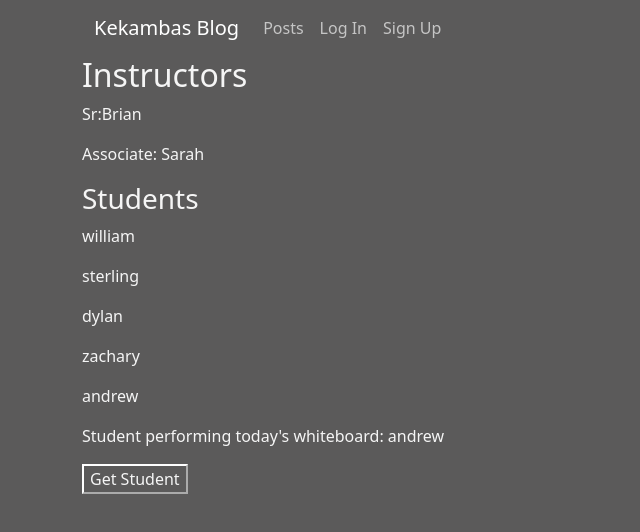
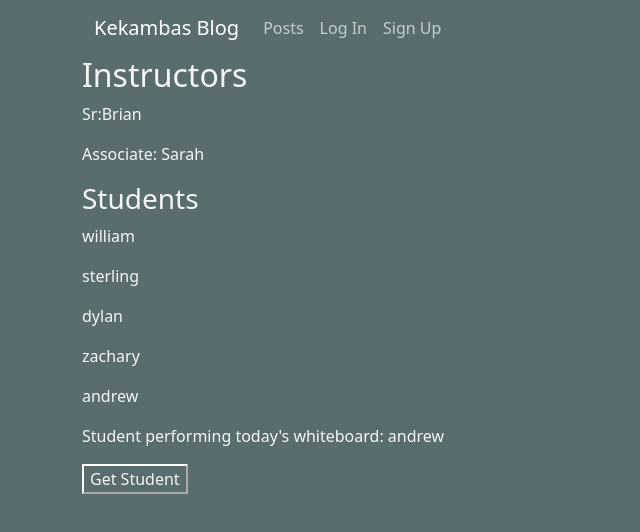
Before and after one commit to Jansevska/react_kekambas_blog, a React (Vite) app: page / in a window 1280 px wide. Shown: the top 532 px of the page, without its empty margins (0-640 px from the left). Built offline with nearby package versions, Linux system fonts and the light colour scheme.

Commit message:
changed background color

```diff
--- a/src/index.css
+++ b/src/index.css
@@ -1,4 +1,4 @@
 *{
-  background-color: rgb(91, 90, 90);
+  background-color: rgb(89, 109, 110);
   color: whitesmoke
 }
```
